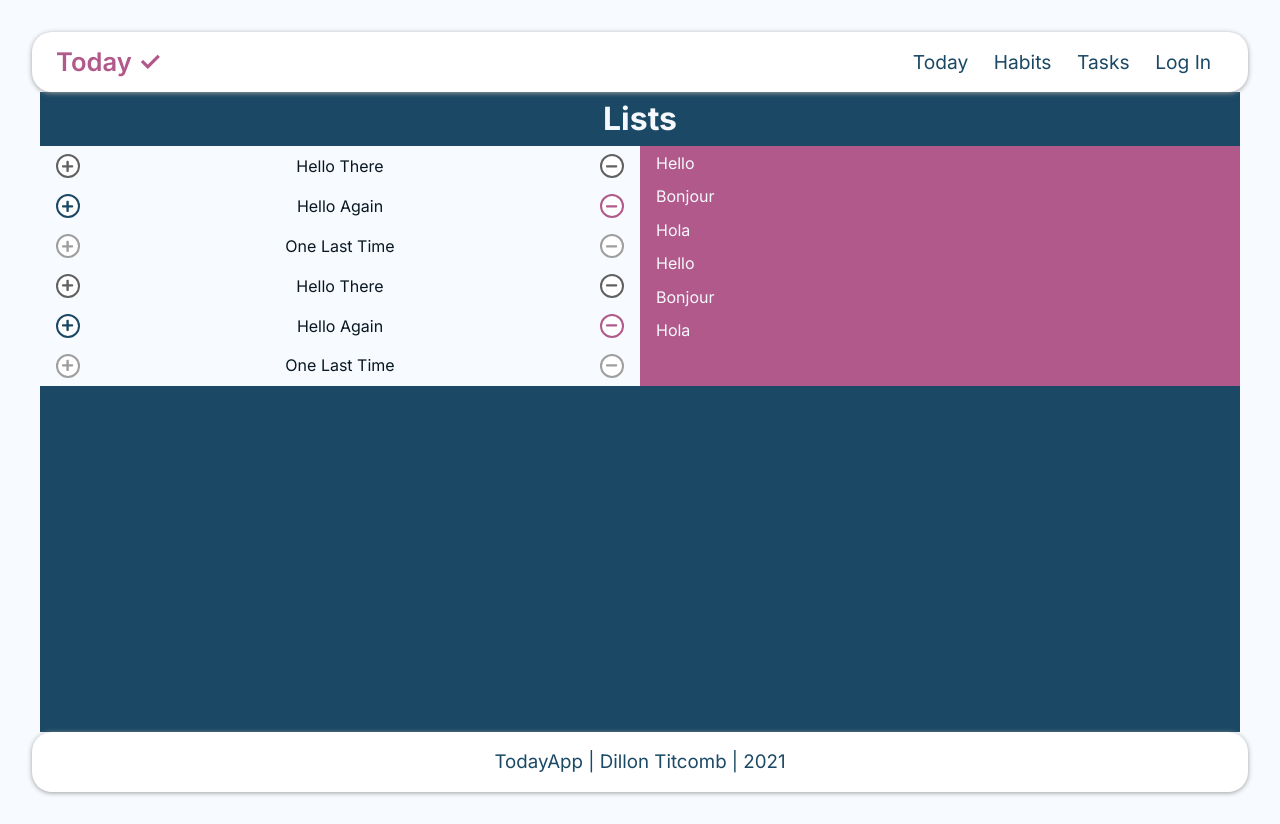
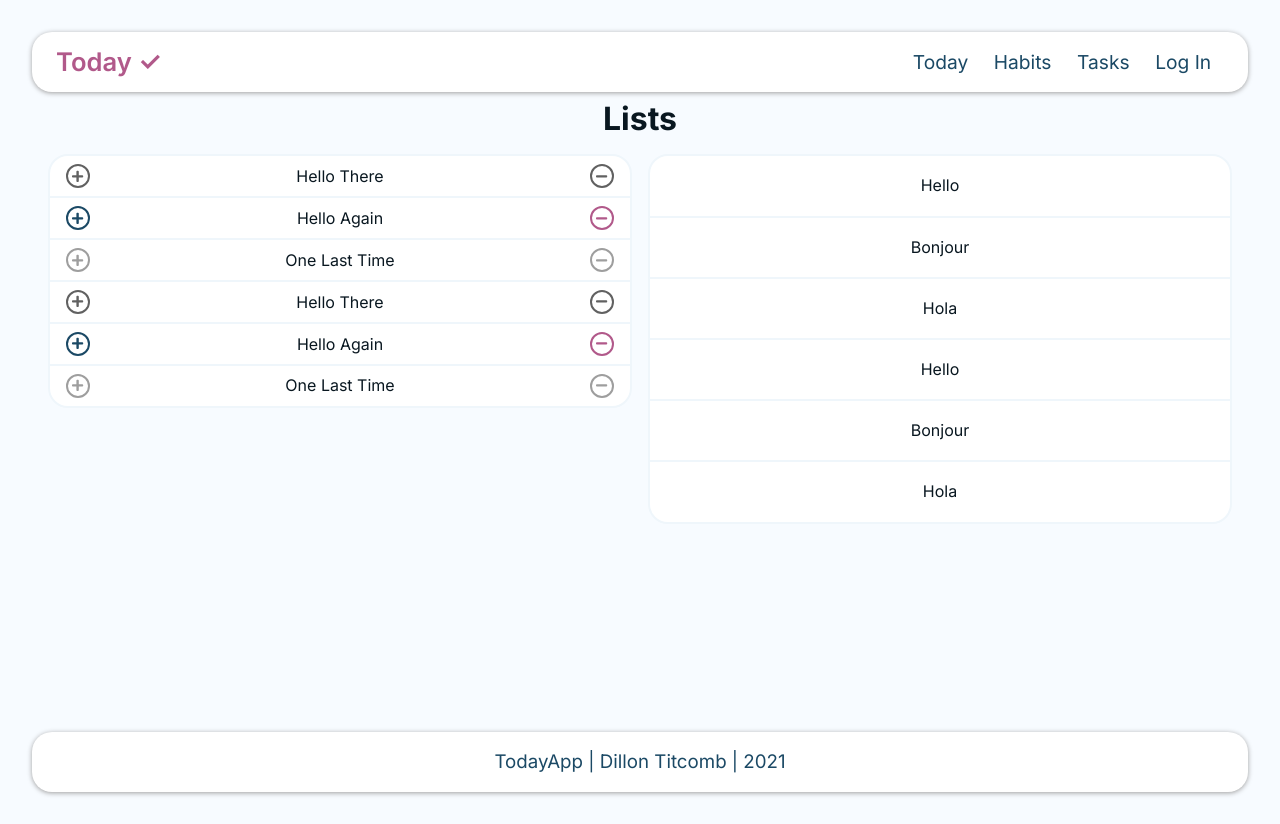
Before and after one commit to dillontitcomb/today, a Next.js app: page /styles/lists in a window 1280 px wide. Built offline with nearby package versions, Linux system fonts and the light colour scheme; no server answers.

Commit message:
fix several styles in Typography, Lists, and Wrappers layout components.

```diff
--- a/components/layout/Lists.js
+++ b/components/layout/Lists.js
@@ -1,31 +1,25 @@
 import styled from 'styled-components';
 import { MinusOutlineButton, PlusOutlineButton } from './Buttons';
 
-export const ListContainer = styled.div`
-  text-align: left;
-  height: 100%;
-  background-color: ${(props) =>
-    props.primary
-      ? props.theme.colors.primary
-      : props.secondary
-      ? props.theme.colors.secondary
-      : props.offwhite
-      ? props.theme.colors.lightGrey
-      : props.theme.colors.background};
-  color: ${(props) =>
-    props.primary || props.secondary
-      ? props.theme.colors.lightText
-      : props.theme.colors.darkText};
+export const List = styled.div`
+  margin: ${(props) =>
+    props.marginsm ? 0.5 : props.marginmd ? 1 : props.marginlg ? 2 : 0}rem;
+  background-color: ${({ theme }) => theme.colors.background};
+  border-radius: 20px;
+  border: 2px solid ${({ theme }) => theme.colors.midGrey};
+  > div:not(:last-child) {
+    border-bottom: 2px solid ${({ theme }) => theme.colors.midGrey};
+  }
 `;
 
-export const ListItem = styled.li`
-  display: block;
-  width: 100%;
-  padding: 0.2rem 1rem;
+export const ListItem = styled.div`
+  padding: 1rem;
   &:hover {
-    background-color: ${({ theme }) => theme.colors.midGrey};
+    background-color: ${({ theme }) => theme.colors.lightGrey};
+    cursor: pointer;
   }
 `;
+
 export const IconListItem = styled.div`
   display: grid;
   grid-template-columns: auto 1fr auto;
--- a/components/layout/Wrappers.js
+++ b/components/layout/Wrappers.js
@@ -9,16 +9,8 @@ export const Container = styled.div`
       : props.offwhite
       ? props.theme.colors.lightGrey
       : props.theme.colors.background};
-
-  color: ${(props) =>
-    props.primary || props.secondary
-      ? props.theme.colors.lightText
-      : props.offwhite
-      ? props.theme.colors.darkText
-      : props.theme.colors.darkText};
   max-width: ${(props) => (props.expand ? 4000 : 1200)}px;
   margin: auto;
-  height: 100%;
   overflow: hidden;
   padding: ${(props) => (props.nopad ? 0 : 1)}rem;
   text-align: ${(props) =>
@@ -46,19 +38,9 @@ export const GridRowsContainer = styled(Container)`
   justify-content: center;
 `;
 
-const StyledSplitPane = styled.div`
+export const SplitPane = styled.div`
   display: grid;
   grid-template-columns: 1fr 1fr;
-  > * {
-    place-self: stretch;
-  }
 `;
 
-export const SplitPanel = ({ left, right }) => {
-  return (
-    <StyledSplitPane>
-      <div>{left}</div>
-      <div>{right}</div>
-    </StyledSplitPane>
-  );
-};
+export const Pane = styled.div``;
--- a/components/tasks/TasksList.js
+++ b/components/tasks/TasksList.js
@@ -1,6 +1,7 @@
 import Link from 'next/link';
 import styled from 'styled-components';
 import { Button } from '../layout/Buttons';
+import { List } from '../layout/Lists';
 import { fetcher } from '../../utils/helperFunctions';
 import { mutate } from 'swr';
 
@@ -49,7 +50,7 @@ export default function TasksList({ tasks }) {
   }
 
   return (
-    <>
+    <List>
       {tasks &&
         tasks.map((task) => {
           return (
@@ -73,10 +74,9 @@ export default function TasksList({ tasks }) {
                   Delete
                 </Button>
               </TaskButton>
-              {/* Add Delete Button */}
             </StyledTask>
           );
         })}
-    </>
+    </List>
   );
 }
--- a/pages/styles/lists.js
+++ b/pages/styles/lists.js
@@ -1,36 +1,36 @@
 import {
-  ListContainer,
   ListItem,
   PlusMinusListItem,
+  List,
 } from '../../components/layout/Lists';
-import { Container, SplitPanel } from '../../components/layout/Wrappers';
+import { Container, SplitPane, Pane } from '../../components/layout/Wrappers';
 
-const leftPanel = (
-  <ListContainer offwhite>
+export default function lists(params) {
+  return (
+    <Container offwhite nopad>
+      <h1>Lists</h1>
+      <SplitPane>
+        <Pane>
+          <List marginsm>
             <PlusMinusListItem muted>Hello There</PlusMinusListItem>
             <PlusMinusListItem>Hello Again</PlusMinusListItem>
             <PlusMinusListItem disabled>One Last Time</PlusMinusListItem>
             <PlusMinusListItem muted>Hello There</PlusMinusListItem>
             <PlusMinusListItem>Hello Again</PlusMinusListItem>
             <PlusMinusListItem disabled>One Last Time</PlusMinusListItem>
-  </ListContainer>
-);
-const rightPanel = (
-  <ListContainer secondary>
+          </List>
+        </Pane>
+        <Pane>
+          <List marginsm>
             <ListItem>Hello</ListItem>
             <ListItem>Bonjour</ListItem>
             <ListItem>Hola</ListItem>
             <ListItem>Hello</ListItem>
             <ListItem>Bonjour</ListItem>
             <ListItem>Hola</ListItem>
-  </ListContainer>
-);
-
-export default function lists(params) {
-  return (
-    <Container primary nopad>
-      <h1>Lists</h1>
-      <SplitPanel left={leftPanel} right={rightPanel} />
+          </List>
+        </Pane>
+      </SplitPane>
     </Container>
   );
 }
```
Also changed, not shown: pages/index.js (+1 -18 lines). Lines whose indentation alone changed are shown as unchanged.
